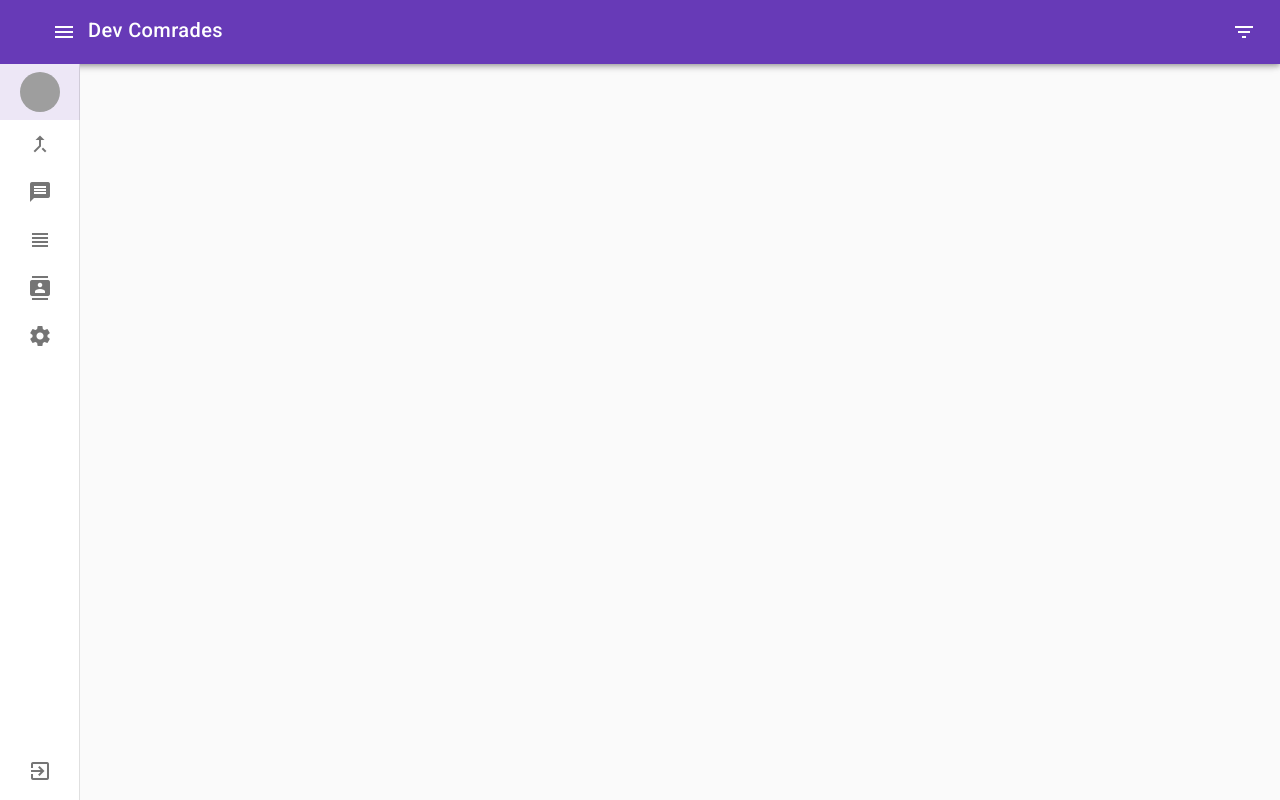
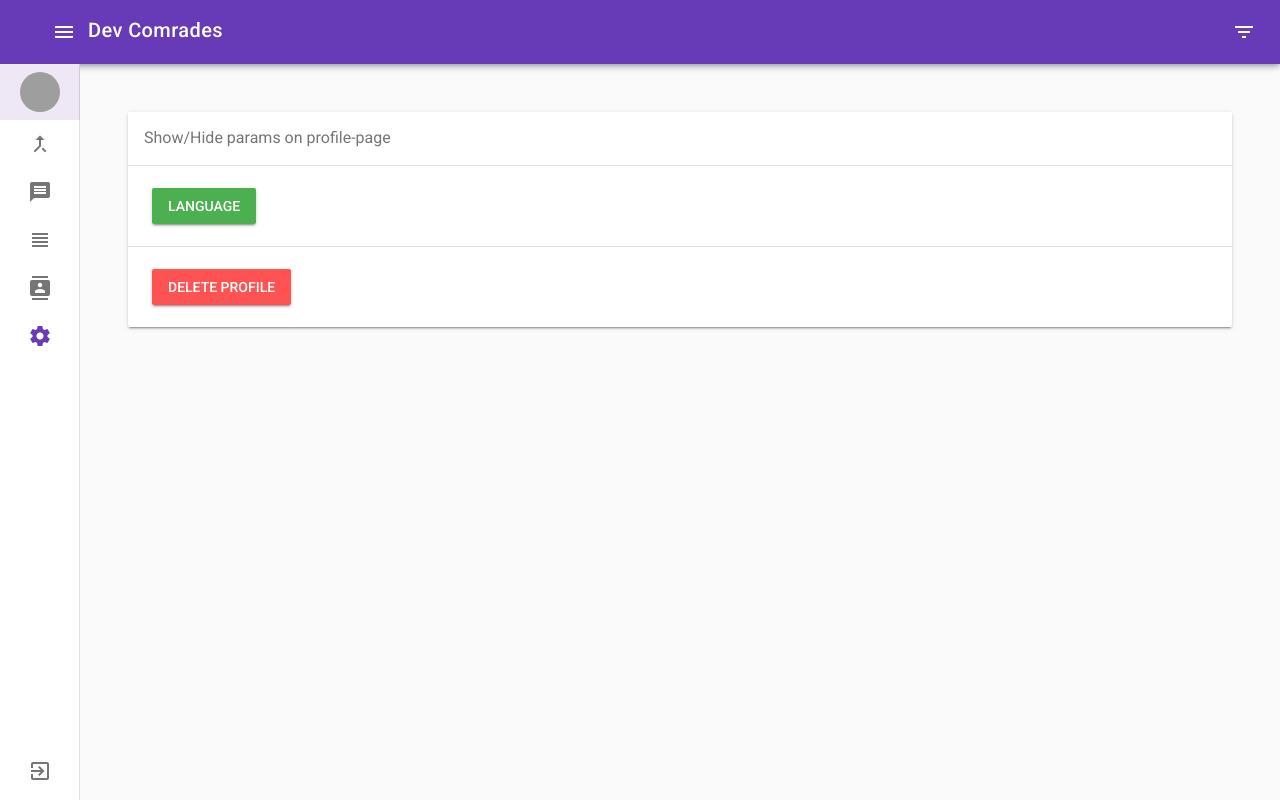
Before and after one commit to ncedu-tlt/2018-social-network, a Vue app in the folder src/main/vue/: page /#/settings in a window 1280 px wide. Built offline with nearby package versions, Linux system fonts and the light colour scheme; sample sign-in values are in the browser's storage; grey boxes are pictures that could not be loaded.

Commit message:
- Added settings page.

```diff
--- a/src/main/vue/src/components/Drawer.vue
+++ b/src/main/vue/src/components/Drawer.vue
@@ -54,7 +54,7 @@
                     <v-list-tile-title>{{ $t('contacts') }}</v-list-tile-title>
                 </v-list-tile-content>
             </v-list-tile>
-            <v-list-tile>
+            <v-list-tile :to="{name: 'Settings'}">
                 <v-list-tile-action>
                     <v-icon>settings</v-icon>
                 </v-list-tile-action>
--- /dev/null
+++ b/src/main/vue/src/components/Settings.vue
@@ -0,0 +1,36 @@
+<template>
+    <v-card class="mx-5 mt-5">
+        <v-card-title>
+            <div>
+                <v-label>Show/Hide params on profile-page</v-label>
+            </div>
+        </v-card-title>
+        <v-divider/>
+        <v-card-title>
+            <div>
+                <v-btn class="success" @click="showLanguage = !showLanguage">Language</v-btn>
+            </div>
+        </v-card-title>
+        <v-select v-show="showLanguage"/>
+        <v-divider/>
+        <v-card-title>
+            <v-btn class="error" @click="showDelete = !showDelete">Delete Profile</v-btn>
+        </v-card-title>
+        <v-text-field label="Enter DELETE ACCOUNT to confirm." v-show="showDelete"/>
+    </v-card>
+</template>
+
+<script>
+export default {
+    name: 'Settings',
+    data() {
+        return {
+            showDelete: false,
+            showLanguage: false
+        };
+    }
+};
+</script>
+
+<style scoped>
+</style>
--- a/src/main/vue/src/router/index.js
+++ b/src/main/vue/src/router/index.js
@@ -3,6 +3,7 @@ import Router from 'vue-router';
 import AuthPage from '@/components/AuthPage';
 import ProjectsPage from '@/components/ProjectsPage';
 import store from '@/store';
+import Settings from '@/components/Settings';
 
 Vue.use(Router);
 
@@ -30,6 +31,11 @@ const router = new Router({
             path: '/',
             redirect: '/feed',
             name: 'Root'
+        },
+        {
+            path: '/settings',
+            name: 'Settings',
+            component: Settings
         }
     ]
 });
```
